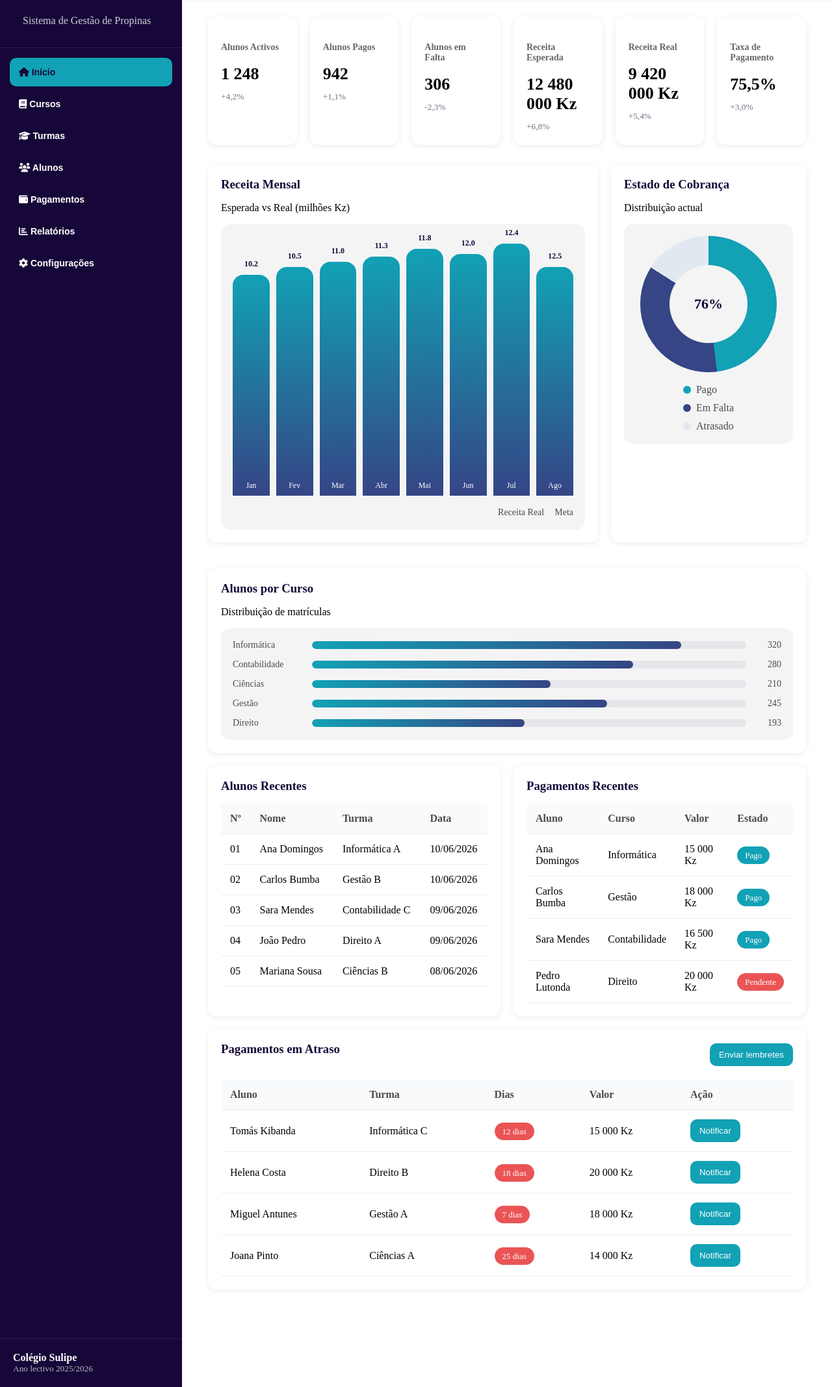
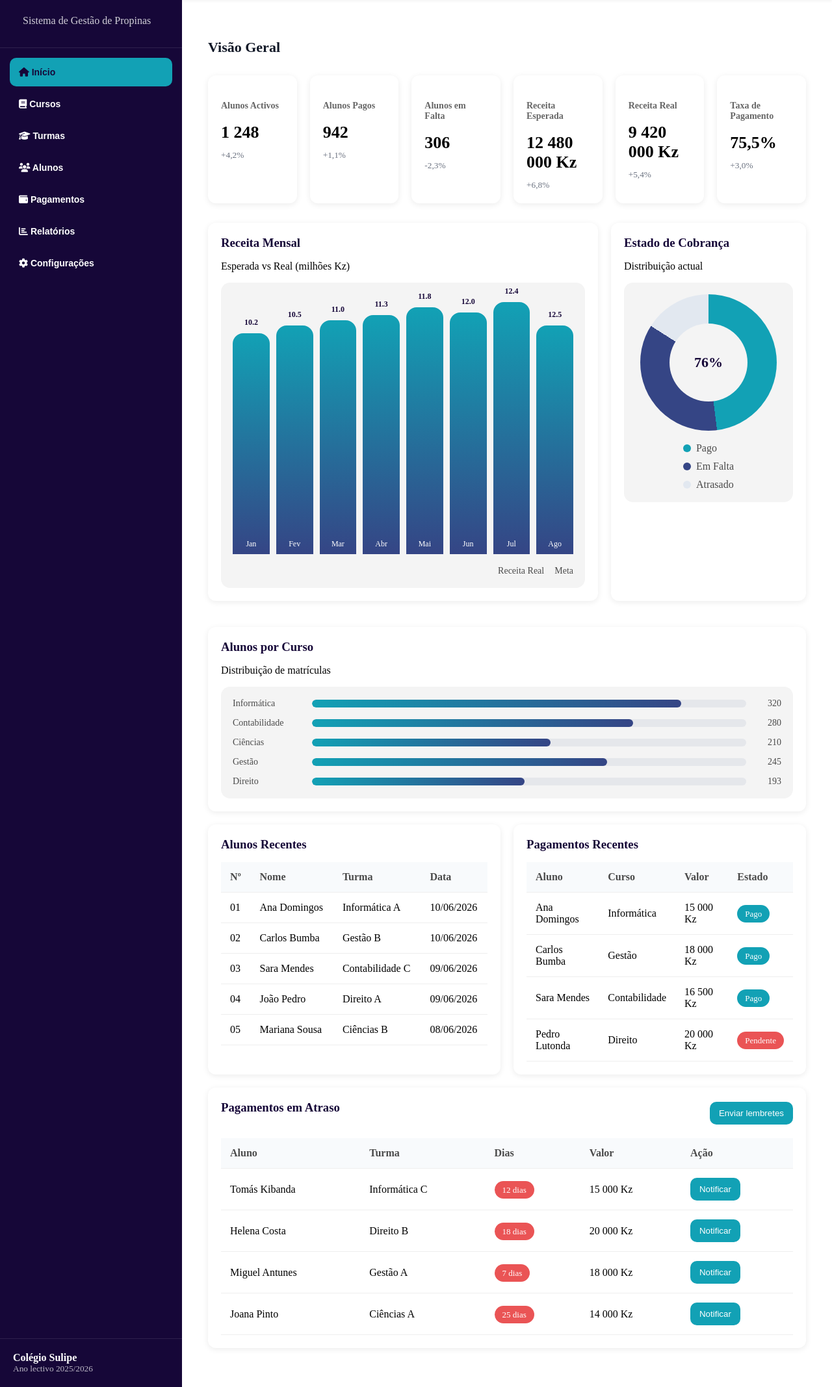
Before and after one commit to Marieth23-cmd/sigep_django, a Django app: page / in a window 1280 px wide. Shown: the part 70-2205 px from the top of the page at 65% size. Run offline with Django 5.2, Linux system fonts and the light colour scheme; data that the repository does not hold is empty.

Commit message:
corrigindo o layout das páginas

```diff
--- a/home/static/css/dashboard.css
+++ b/home/static/css/dashboard.css
@@ -98,7 +98,7 @@ body {
   margin-left: 280px;
   height: 100vh;
   overflow-y: auto;
-  padding: 20px;
+  padding: 110px 20px 20px; /* header é fixed (70px) */
   width: calc(100% - 280px);
 }
 
@@ -396,7 +396,7 @@ table th {
   display: flex;
   align-items: center;
   justify-content: space-between;
-  margin-bottom: 50px;
+  margin-bottom: 0;
   max-width: calc(100% - 280px);
   z-index: 1000;
 }
```
